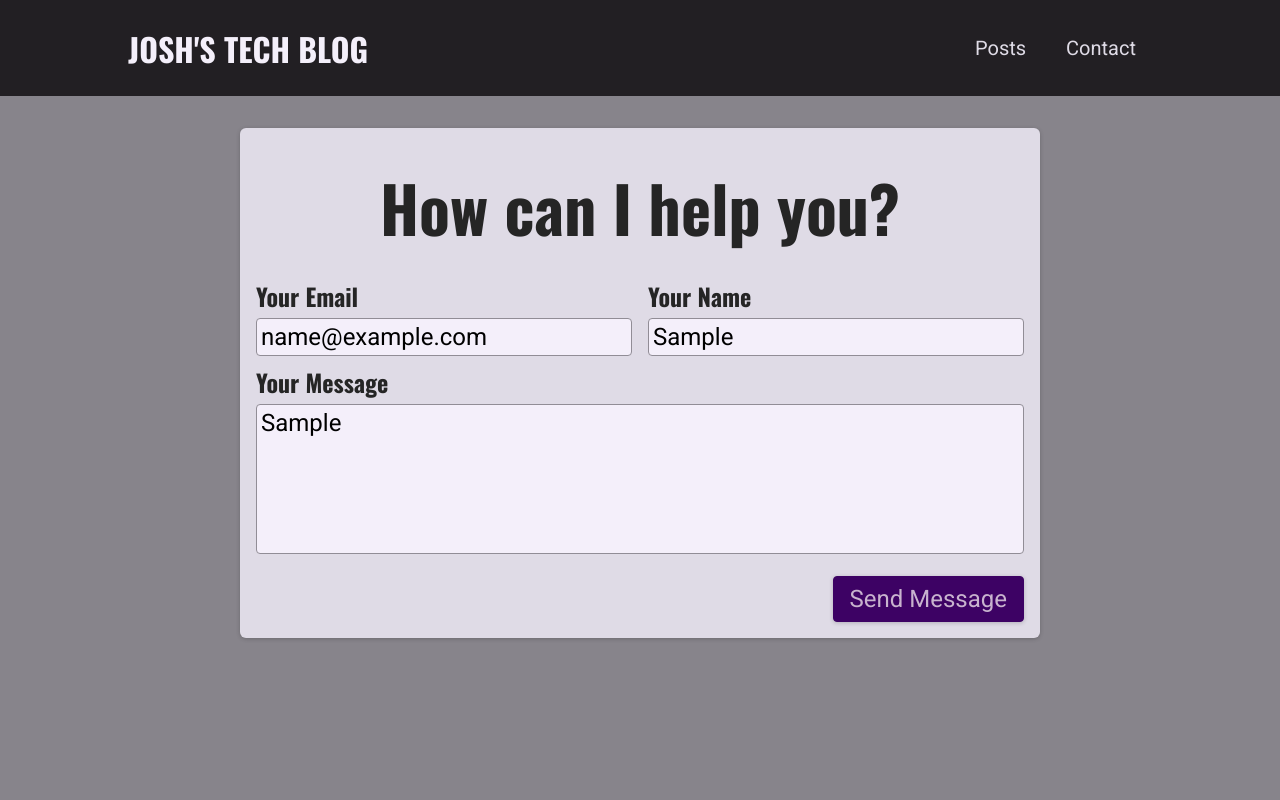
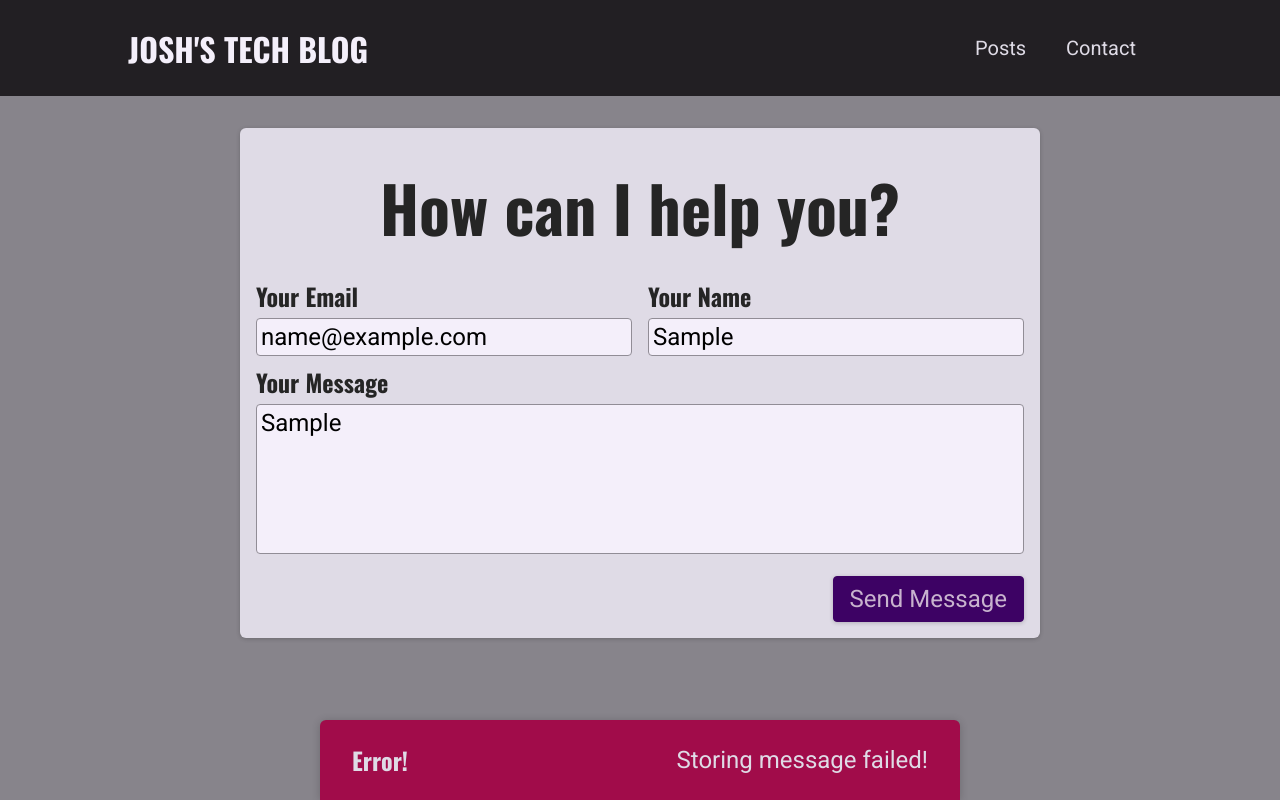
Before and after one commit to PeshwariNaan/blog-site-nextjs, a Next.js app: page /contact in a window 1280 px wide. Both pictures are taken after typing "name@example.com", "Sample", "Sample" into the empty fields and a click on the button "Send Message". Built offline with nearby package versions, Linux system fonts and the light colour scheme; no server answers; the database is empty.

Commit message:
Added notifications.

```diff
--- a/components/contact/ContactForm.js
+++ b/components/contact/ContactForm.js
@@ -1,26 +1,82 @@
-import { useState } from 'react';
+import { useState, useEffect } from 'react';
+import Notification from '../ui/notification';
 import classes from './contact-form.module.css';
+
+const sendContactData = async (contactDetails) => {
+  const response = await fetch('/api/contact', {
+    method: 'POST',
+    body: JSON.stringify(contactDetails),
+    headers: {
+      'Content-Type': 'application/json',
+    },
+  });
+
+  const data = await response.json();
+  if (!response.ok) {
+    throw new Error(data.message || 'Something went wrong!');
+  }
+};
 
 const ContactForm = () => {
   const [enteredEmail, setEnteredEmail] = useState('');
   const [enteredName, setEnteredName] = useState('');
   const [enteredMessage, setEnteredMessage] = useState('');
+  const [requestStatus, setRequestStatus] = useState(); // 'pending', 'success', 'error'
+  const [requestError, setRequestError] = useState();
 
-  const sendMessageHandler = (e) => {
+  useEffect(() => {
+    let timer;
+    if (requestStatus === 'success' || requestStatus === 'error') {
+      timer = setTimeout(() => {
+        setRequestStatus(null);
+        setRequestError(null);
+      }, 3000);
+    }
+
+    return () => clearTimeout(timer);
+  }, [requestStatus]);
+
+  const sendMessageHandler = async (e) => {
     e.preventDefault();
     console.log('send message');
-    fetch('/api/contact', {
-      method: 'POST',
-      body: JSON.stringify({
+
+    setRequestStatus('pending');
+
+    try {
+      await sendContactData({
         email: enteredEmail,
         name: enteredName,
         message: enteredMessage,
-      }),
-      headers: {
-        'Content-Type': 'application/json',
-      },
-    });
+      });
+      setRequestStatus('success');
+    } catch (error) {
+      setRequestError(error.message);
+      setRequestStatus('error');
+    }
   };
+
+  let notification;
+  if (requestStatus === 'pending') {
+    notification = {
+      status: 'pending',
+      title: 'Sending message...',
+      message: 'Your message is on its way!',
+    };
+  }
+  if (requestStatus === 'success') {
+    notification = {
+      status: 'success',
+      title: 'Success!',
+      message: 'Message sent successfully!',
+    };
+  }
+  if (requestStatus === 'error') {
+    notification = {
+      status: 'error',
+      title: 'Error!',
+      message: requestError,
+    };
+  }
 
   return (
     <section className={classes.contact}>
@@ -61,6 +117,13 @@
           <button>Send Message</button>
         </div>
       </form>
+      {notification && (
+        <Notification
+          status={notification.status}
+          title={notification.title}
+          message={notification.message}
+        />
+      )}
     </section>
   );
 };
--- /dev/null
+++ b/components/ui/notification.js
@@ -0,0 +1,28 @@
+import ReactDOM from 'react-dom';
+
+import classes from './notification.module.css';
+
+function Notification(props) {
+  const { title, message, status } = props;
+
+  let statusClasses = '';
+
+  if (status === 'success') {
+    statusClasses = classes.success;
+  }
+
+  if (status === 'error') {
+    statusClasses = classes.error;
+  }
+
+  const cssClasses = `${classes.notification} ${statusClasses}`;
+
+  return (
+    <div className={cssClasses}>
+      <h2>{title}</h2>
+      <p>{message}</p>
+    </div>
+  );
+}
+
+export default Notification;
--- /dev/null
+++ b/components/ui/notification.module.css
@@ -0,0 +1,43 @@
+.notification {
+  display: flex;
+  justify-content: space-between;
+  align-items: center;
+  color: var(--color-grey-100);
+  background-color: var(--color-grey-800);
+  padding: 0 var(--size-8);
+  box-shadow: 0 1px 8px rgba(0, 0, 0, 0.2);
+  position: fixed;
+  height: 5rem;
+  bottom: 0;
+  width: 100%;
+  left: 0;
+  border-top-right-radius: 0;
+  border-top-left-radius: 0;
+}
+
+.notification h2 {
+  font-size: var(--size-6);
+  margin: 0;
+}
+
+.notification p {
+  margin: 0;
+}
+
+.success {
+  background-color: var(--color-success-500);
+  color: var(--color-grey-800);
+}
+
+.error {
+  background-color: var(--color-error-500);
+}
+
+@media (min-width: 768px) {
+  .notification {
+    width: 40rem;
+    left: calc(50% - 20rem);
+    border-top-right-radius: 6px;
+    border-top-left-radius: 6px;
+  }
+}
```
